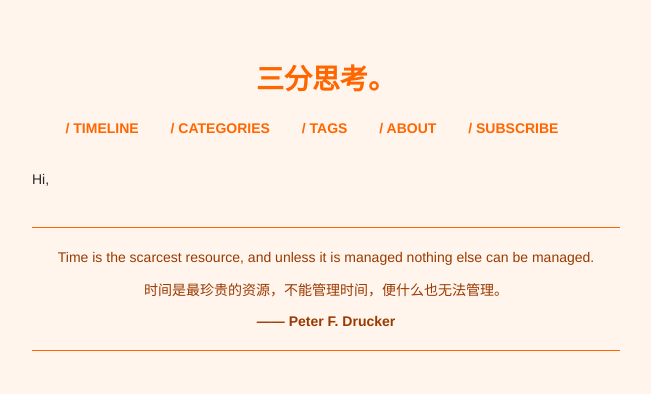
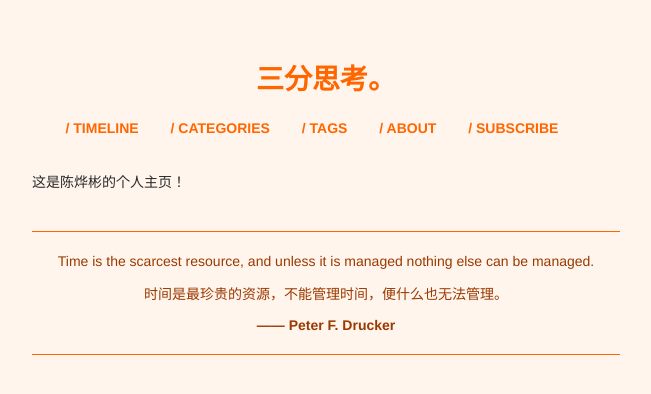
Before and after one commit to xianyuxmu/xianyuxmu.github.io, a Jekyll site: the page built from index.md, in a window 1280 px wide. Shown: the top 394 px of the page, without its empty margins (314-965 px from the left). Built offline with Jekyll 4.4.1, drawn with Linux system fonts in a browser that asks for light colours.

Commit message:
修改主页

```diff
--- a/index.md
+++ b/index.md
@@ -3,7 +3,7 @@ title:
 layout: page
 ---
 
-Hi,
+这是陈烨彬的个人主页！
 
 <blockquote class="blockquote-center">
 
```
